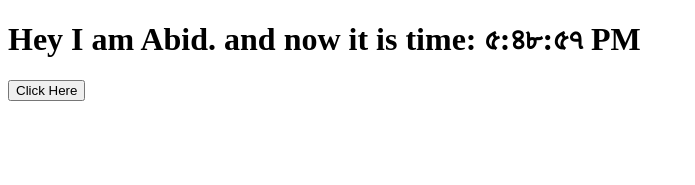
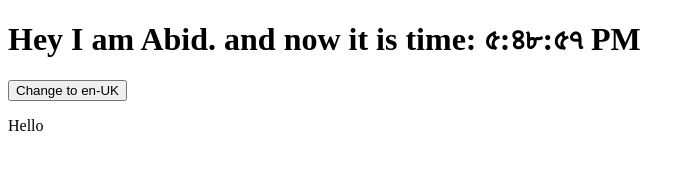
Before and after one commit to AbidAhmed2018831062/myreact, a React (Create React App) app: page / in a window 1280 px wide. Shown: the top 185 px of the page, without its empty margins (0-695 px from the left). Built offline with nearby package versions, Linux system fonts and the light colour scheme.

Commit message:
Conditional Render

```diff
--- a/src/Button.js
+++ b/src/Button.js
@@ -1,7 +1,7 @@
 import React from "react";
 
 class Button extends React.Component{
-    shouldComponentUpdate(nextProps,nextState)
+  /*  shouldComponentUpdate(nextProps,nextState)
     {
         const {change:current}=this.props.change;
         const {change:next}=nextProps.change;
@@ -11,12 +11,17 @@ class Button extends React.Component{
         }
         else
         return true;
-    }
+    }*/
 render(){
     console.log("Button");
-    const {locale}=this.props.locale;
+    const {locale,enable}=this.props;
+    if(!enable)
+    return null;
     return (
-        <button type="button" onClick={()=> this.props.change(locale)}>Click Here</button>
+      <>  <button type="button" onClick={()=> this.props.change(locale)}>
+            {locale==='bn-BD'? 'Change to bn-BD':'Change to en-UK'}
+        </button>
+        {this.props.show &&<p>Hello</p>}</>
     );
 }
 }
--- a/src/FirstReact.js
+++ b/src/FirstReact.js
@@ -9,19 +9,11 @@ class Firstreact extends React.Component{
         this.nowDate=setInterval(()=>{this.changeDate()
         },1000);
     }
-    handleClick=()=>{
-      const {locale}=this.state;
-      if(locale==="bn-BD"){
+    handleClick=(locale)=>{
+      console.log(locale);
       this.setState({
-        locale:"en-US",
+        locale,
       })
-    }
-    else
-    {
-      this.setState({
-        locale:"bn-BD",
-      })
-    }
 
     }
     componentWillUnmount()
@@ -36,14 +28,20 @@ class Firstreact extends React.Component{
     render()
     {
         const {date,locale}=this.state;
+      /*  let button;
+        if(locale==="bn-BD")
+       button= <Button change={this.handleClick} locale='en-US'/>
+        else
+        button= <Button change={this.handleClick} locale='bn-BD'/>*/
+
 
       return (
-        <div>
+        <>
       <h1 className='first react'>
       Hey I am Abid. and now it is time: {date.toLocaleTimeString(locale)}
     </h1>
-   <Button change={this.handleClick} locale='en-US'/>
-    </div>);
+  {locale==='bn-BD' ? <Button change={this.handleClick} locale='en-US' show enable/> : <Button change={this.handleClick} locale='bn-BD' enable/>}
+    </>);
     }
   }
   export default Firstreact;
```
